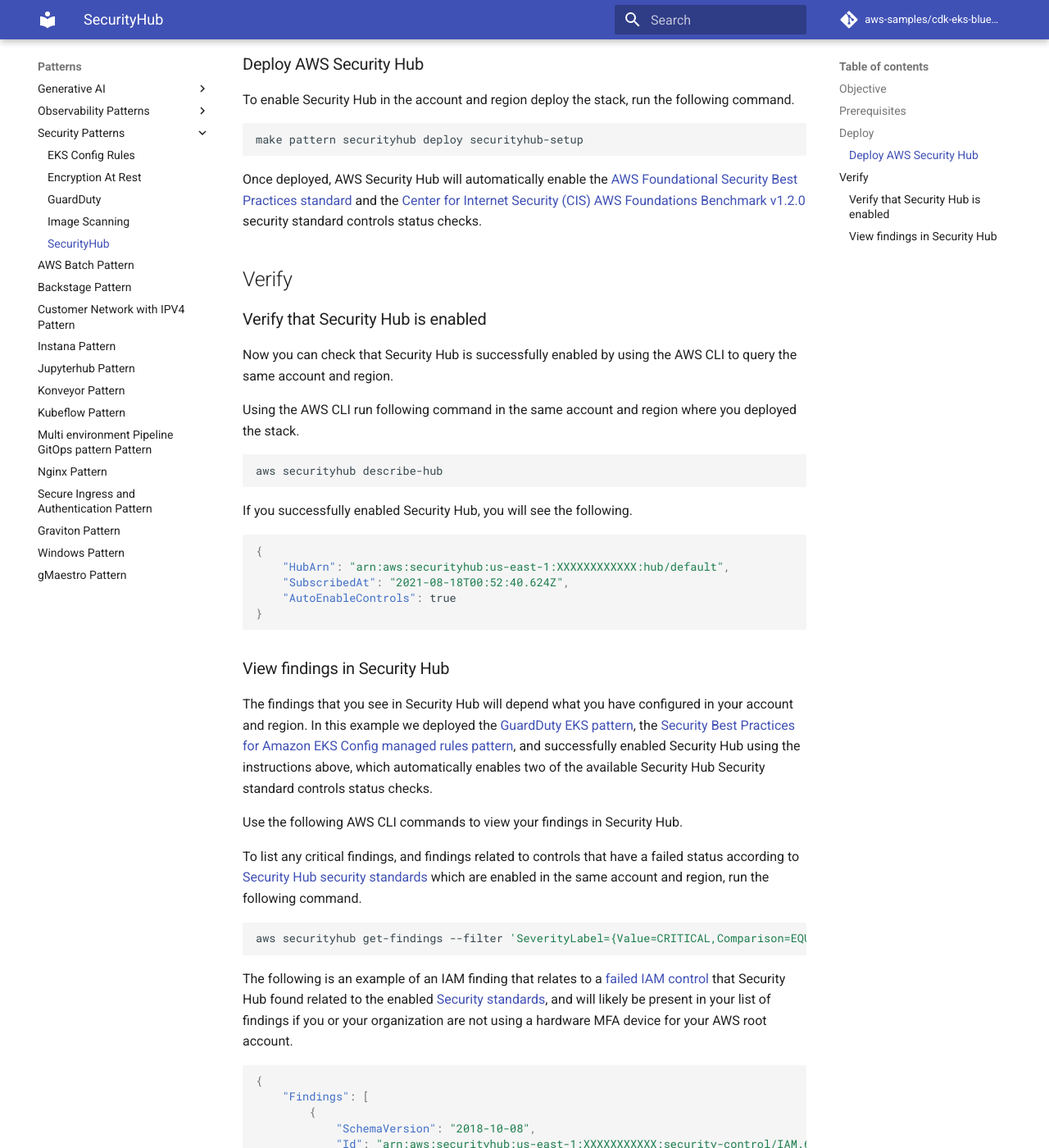
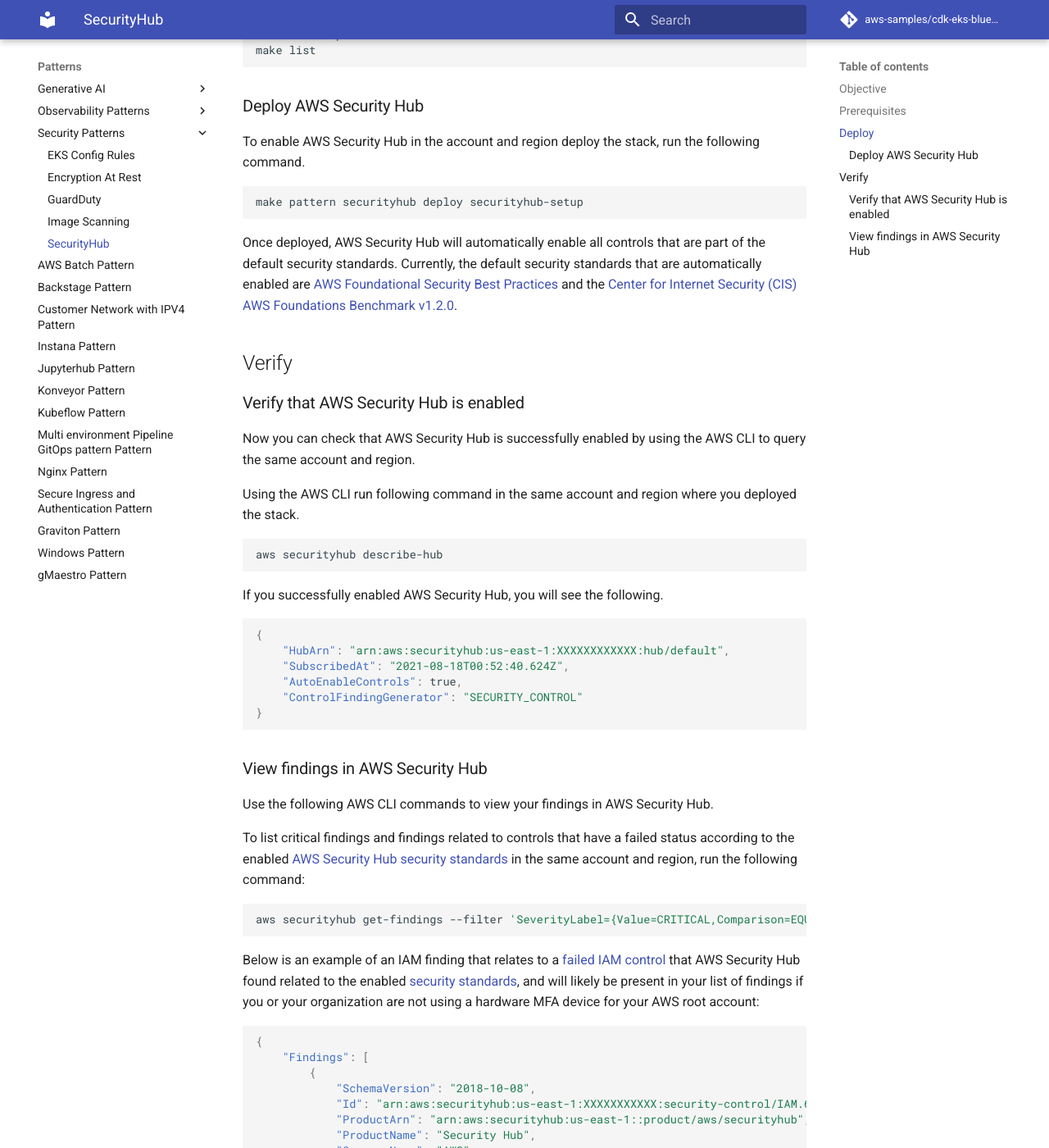
Before and after one commit to aws-samples/cdk-eks-blueprints-patterns, an MkDocs documentation site: the page built from docs/patterns/security/securityhub.md, in a window 1280 px wide and 1400 px high, scrolled down 1017 px. Shown: the whole window at 82% size. Built offline with MkDocs 1.6.1 and Material for MkDocs 9.7.7, drawn with Linux system fonts in a browser that asks for light colours; comment, search, counter and statistics services are not loaded; some of the changed text lies outside the part shown.

Commit message:
Updating the SH and ECR patterns docs

````diff
--- a/docs/patterns/security/securityhub.md
+++ b/docs/patterns/security/securityhub.md
@@ -2,9 +2,9 @@
 
 ## Objective
 
-The objective of this pattern is to demonstrate how to enable Security Hub in your AWS account, verify that it is enabled, and get findings from Security Hub.
+The objective of this pattern is to demonstrate how to enable AWS Security Hub and default security standards in your AWS account, verify that it is enabled, and get findings from AWS Security Hub.
 
-The pattern will enable Security Hub in the `CDK_DEFAULT_ACCOUNT` and `CDK_DEFAULT_REGION`.
+The pattern will enable AWS Security Hub in the `CDK_DEFAULT_ACCOUNT` and `CDK_DEFAULT_REGION`.
 
 ## Prerequisites
 
@@ -13,7 +13,7 @@
 3. `argo-admin-password` secret must be defined in Secrets Manager in the same region as the EKS cluster.
 4. Complete the steps to [enable AWS Config and deploy the Security Best Practices for Amazon EKS AWS Config managed rules](eks-config-rules.md).
 
-**Optional (but recommended):**  If you have not done so already, follow the steps to deploy the [GuardDuty stack and blueprint](guardduty.md). Since GuardDuty automatically sends its findings to Security Hub, the sample EKS finding will appear in Security Hub about five minutes after it has been enabled in the same region.
+**Optional (but recommended):**  If you have not done so already, follow the steps to deploy the [Amazon GuardDuty stack and blueprint](guardduty.md). Since Amazon GuardDuty automatically sends its findings to AWS Security Hub, the sample EKS finding will appear in AWS Security Hub about five minutes after it has been enabled in the same region.
 
 ## Deploy
 
@@ -32,19 +32,19 @@
 
 ### Deploy AWS Security Hub
 
-To enable Security Hub in the account and region deploy the stack, run the following command.
+To enable AWS Security Hub in the account and region deploy the stack, run the following command.
 
 ```bash
 make pattern securityhub deploy securityhub-setup
 ```
 
-Once deployed, AWS Security Hub will automatically enable the [AWS Foundational Security Best Practices standard](https://docs.aws.amazon.com/securityhub/latest/userguide/fsbp-standard.html) and the [Center for Internet Security (CIS) AWS Foundations Benchmark v1.2.0](https://docs.aws.amazon.com/securityhub/latest/userguide/cis-aws-foundations-benchmark.html) security standard controls status checks.
+Once deployed, AWS Security Hub will automatically enable all controls that are part of the default security standards. Currently, the default security standards that are automatically enabled are [AWS Foundational Security Best Practices](https://docs.aws.amazon.com/securityhub/latest/userguide/fsbp-standard.html) and the [Center for Internet Security (CIS) AWS Foundations Benchmark v1.2.0](https://docs.aws.amazon.com/securityhub/latest/userguide/cis-aws-foundations-benchmark.html).
 
 ## Verify
 
-### Verify that Security Hub is enabled
+### Verify that AWS Security Hub is enabled
 
-Now you can check that Security Hub is successfully enabled by using the AWS CLI to query the same account and region.
+Now you can check that AWS Security Hub is successfully enabled by using the AWS CLI to query the same account and region.
 
 Using the AWS CLI run following command in the same account and region where you deployed the stack.
 
@@ -52,29 +52,28 @@
 aws securityhub describe-hub
 ```
 
-If you successfully enabled Security Hub, you will see the following.
+If you successfully enabled AWS Security Hub, you will see the following.
 
 ```json
 {
     "HubArn": "arn:aws:securityhub:us-east-1:XXXXXXXXXXXX:hub/default",
     "SubscribedAt": "2021-08-18T00:52:40.624Z",
-    "AutoEnableControls": true
+    "AutoEnableControls": true,
+    "ControlFindingGenerator": "SECURITY_CONTROL"
 }
 ```
 
-### View findings in Security Hub
+### View findings in AWS Security Hub
 
-The findings that you see in Security Hub will depend what you have configured in your account and region. In this example we deployed the [GuardDuty EKS pattern](guardduty.md), the [Security Best Practices for Amazon EKS Config managed rules pattern](eks-config-rules.md), and successfully enabled Security Hub using the instructions above, which automatically enables two of the available Security Hub Security standard controls status checks.
+Use the following AWS CLI commands to view your findings in AWS Security Hub.
 
-Use the following AWS CLI commands to view your findings in Security Hub.
-
-To list any critical findings, and findings related to controls that have a failed status according to [Security Hub security standards](https://docs.aws.amazon.com/securityhub/latest/userguide/securityhub-standards.html) which are enabled in the same account and region, run the following command.
+To list critical findings and findings related to controls that have a failed status according to the enabled [AWS Security Hub security standards](https://docs.aws.amazon.com/securityhub/latest/userguide/securityhub-standards.html) in the same account and region, run the following command:
 
 ```bash
 aws securityhub get-findings --filter 'SeverityLabel={Value=CRITICAL,Comparison=EQUALS},ComplianceStatus={Value=FAILED,Comparison=EQUALS}'
 ```
 
-The following is an example of an IAM finding that relates to a [failed IAM control](https://docs.aws.amazon.com/securityhub/latest/userguide/iam-controls.html#iam-6) that Security Hub found related to the enabled [Security standards](https://docs.aws.amazon.com/securityhub/latest/userguide/standards-reference.html), and will likely be present in your list of findings if you or your organization are not using a hardware MFA device for your AWS root account.
+Below is an example of an IAM finding that relates to a [failed IAM control](https://docs.aws.amazon.com/securityhub/latest/userguide/iam-controls.html#iam-6) that AWS Security Hub found related to the enabled [security standards](https://docs.aws.amazon.com/securityhub/latest/userguide/standards-reference.html), and will likely be present in your list of findings if you or your organization are not using a hardware MFA device for your AWS root account:
 
 ```json
 {
@@ -280,7 +279,7 @@
 }
 ```
 
-To see any findings generated by GuardDuty in Security Hub, run the following command.
+To see any findings generated by Amazon GuardDuty in AWS Security Hub, run the following command:
 
 ```bash
 aws securityhub get-findings --filters 'ProductName={Value="GuardDuty",Comparison="EQUALS"}'
@@ -335,4 +334,4 @@
 }
 ```
 
-If you deployed the [Amazon GuardDuty Protection EKS Blueprints pattern](https://github.com/aws-samples/cdk-eks-blueprints-patterns/blob/main/docs/patterns/security/guardduty.md) to the same account and region where you enabled Security Hub you should see a GuardDuty finding like the one above. The sample workload deployed with the [GuardDuty pattern](guardduty.md) which contains a privileged container is detected by GuardDuty and generates the `Kubernetes-PrivilegedContainer` finding. GuardDuty automatically sent this finding to Security Hub where it can be viewed and triaged.
+If you deployed the [Amazon GuardDuty Protection EKS Blueprints pattern](https://github.com/aws-samples/cdk-eks-blueprints-patterns/blob/main/docs/patterns/security/guardduty.md) to the same account and region where you enabled AWS Security Hub, you should see Amazon GuardDuty findings like the one above. The sample workload deployed with the [Amazon GuardDuty pattern](guardduty.md) which contains a privileged container is detected by Amazon GuardDuty and generates the `Kubernetes-PrivilegedContainer` finding. Amazon GuardDuty automatically sent this finding to AWS Security Hub where it can be viewed and triaged.
````
Also changed, not shown: other parts of docs/patterns/security/securityhub.md (+2 -2 lines), docs/patterns/security/image-scanning.md (+2 -2 lines).
